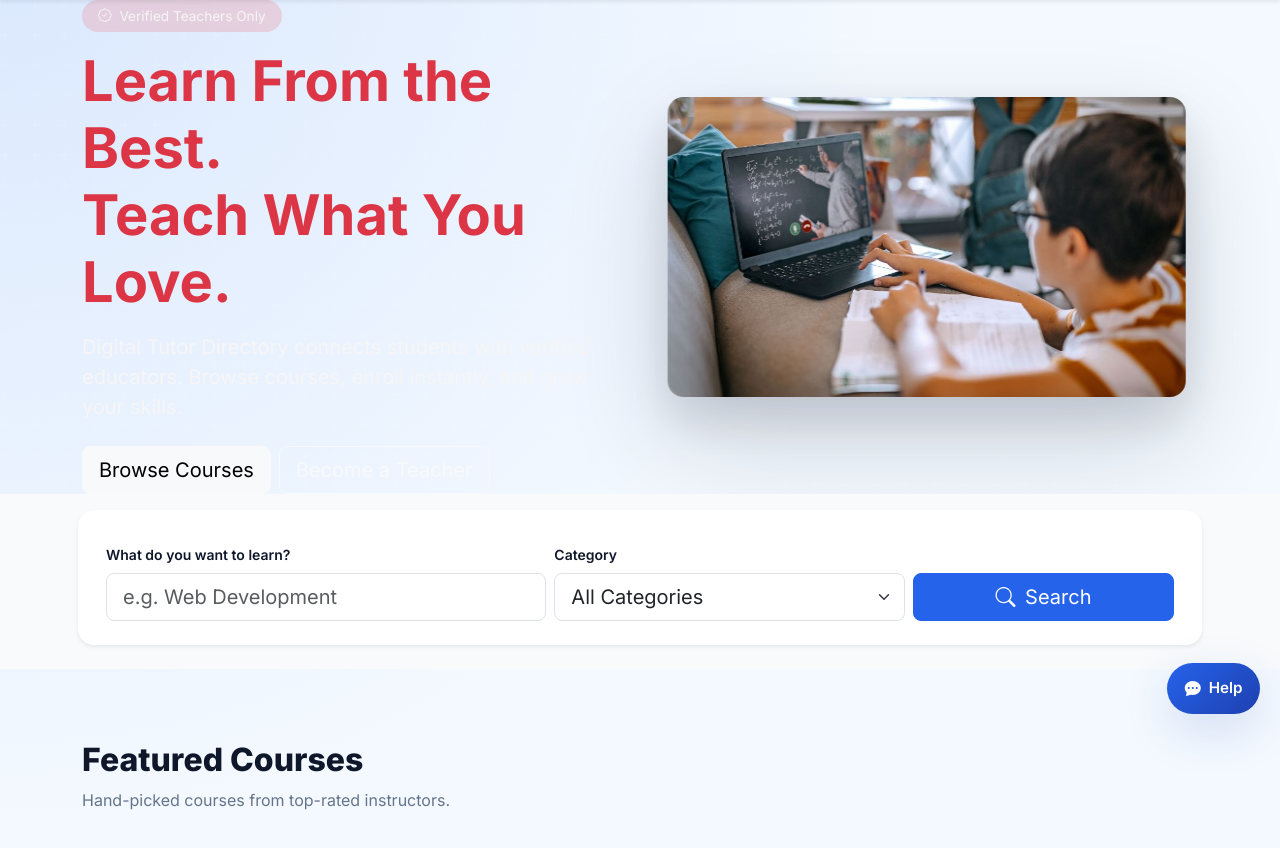
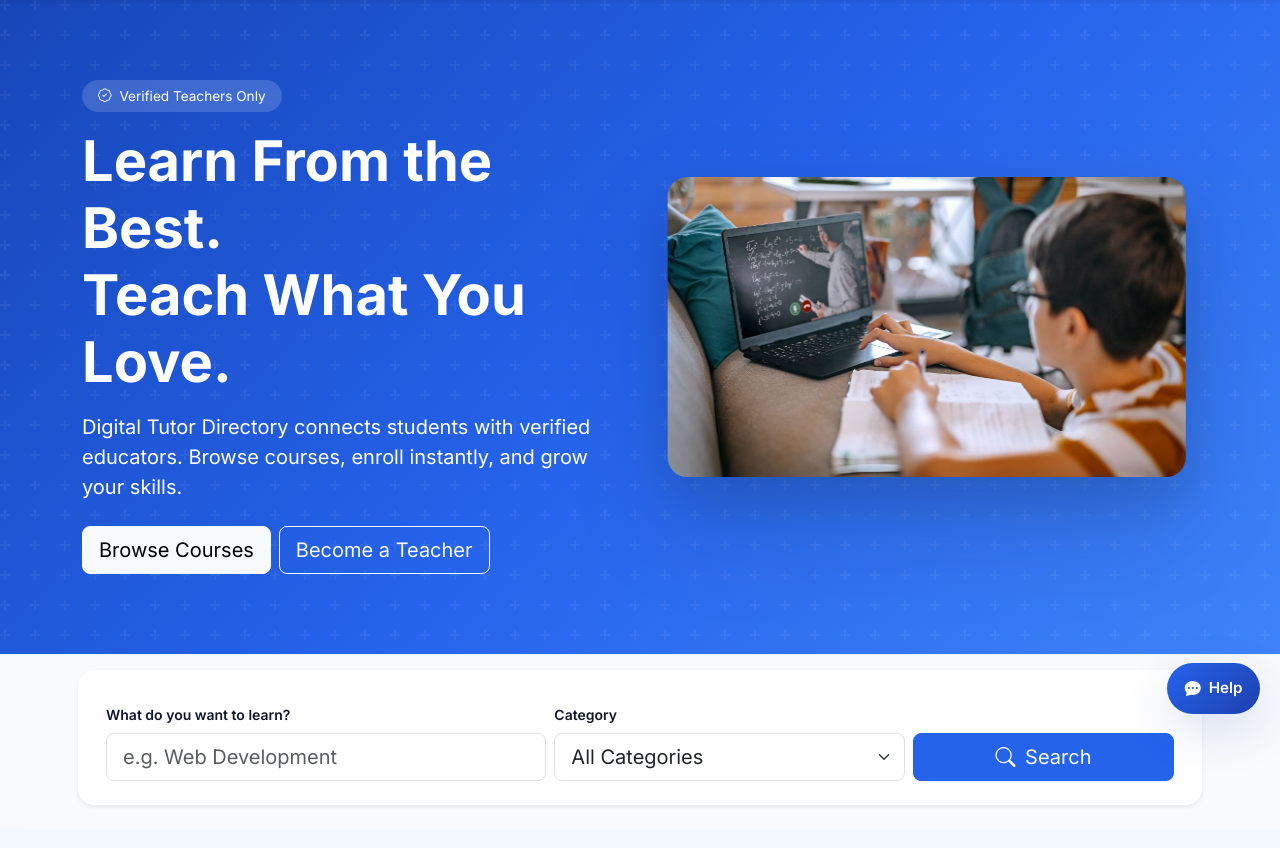
Before and after one commit to SaithGulfam005/digital-tutor-directory, a PHP site: page /digital-tutor-directory/pages/home.php in a window 1280 px wide. Shown: the part 66-914 px from the top of the page. Run offline with PHP 8.4, Linux system fonts and the light colour scheme; data comes from the database, SQL or seed files in the repository.

Commit message:
here section fix

```diff
--- a/assets/css/components.css
+++ b/assets/css/components.css
@@ -60,7 +60,7 @@
 /* Course detail */
 .course-banner {
   min-height: 220px;
-  background: linear-gradient(135deg, var(--primary-dark) 0%, var(--primary) 50%, #3b82f6 100%);
+  background: linear-gradient(135deg, #1746b8 0%, #2563eb 52%, #3f83f8 100%);
   color: #fff;
   display: flex;
   align-items: flex-end;
--- a/assets/css/main.css
+++ b/assets/css/main.css
@@ -2,11 +2,7 @@
 body {
   font-family: var(--font);
   color: var(--text);
-<<<<<<< HEAD
-  background: #fcfbfb;
-=======
-  background: #054fe4;
->>>>>>> refs/remotes/origin/main
+  background: var(--secondary-bg);
   display: flex;
   flex-direction: column;
   min-height: 100vh;
@@ -42,13 +38,8 @@ main { flex: 1; }
 
 /* Hero */
 .hero {
-<<<<<<< HEAD
-  background: linear-gradient(135deg, hsl(234, 84%, 50%) 0%, #2e2eec 50%, #4122f0 100%);
-  color: hwb(0 100% 0%);
-=======
-  background: linear-gradient(135deg, hsl(234, 70%, 54%) 0%, #2e2eec 50%, #4122f0 100%);
-  color: hwb(0 96% 3%);
->>>>>>> refs/remotes/origin/main
+  background: linear-gradient(135deg, #1746b8 0%, #2563eb 52%, #3f83f8 100%);
+  color: #fff;
   padding: 5rem 0;
   position: relative;
   overflow: hidden;
@@ -60,14 +51,14 @@ main { flex: 1; }
 }
 .hero .container { position: relative; z-index: 1; }
 .hero-badge {
-  background: rgba(248, 42, 42, 0.15);
+  background: rgba(255, 255, 255, 0.16);
   backdrop-filter: blur(8px);
   border-radius: 50px;
   padding: 0.35rem 1rem;
   font-size: 0.85rem;
 }
 .hero-img-wrap {
-  border-radius: var(--radius-lg);
+  border-radius: 20px;
   overflow: hidden;
   box-shadow: var(--shadow-hover);
 }
@@ -146,7 +137,7 @@ main { flex: 1; }
 
 /* Auth split */
 .auth-split__brand {
-  background: linear-gradient(160deg, var(--primary-dark), var(--primary));
+  background: linear-gradient(135deg, #1746b8 0%, #2563eb 52%, #3f83f8 100%);
   color: #fff;
   flex-direction: column;
   justify-content: center;
@@ -156,7 +147,7 @@ main { flex: 1; }
 
 /* Page header — matches home .hero banner */
 .page-hero {
-  background: linear-gradient(135deg, #166534 0%, #16a34a 50%, #4ade80 100%);
+  background: linear-gradient(135deg, #1746b8 0%, #2563eb 52%, #3f83f8 100%);
   color: #fff;
   padding: 3rem 0;
   position: relative;
@@ -196,7 +187,8 @@ main { flex: 1; }
   padding: 2.25rem 0;
 }
 .page-hero--admin {
-  background: linear-gradient(135deg, #1746b8 0%, #2563eb 52%, #3b82f6 100%);
+  background: linear-gradient(110deg, #1746b8 0%, #2563eb 52%, #3f83f8 100%) !important;
+  color: #fff;
 }
 .page-hero--admin .page-hero__actions .btn-primary,
 .page-hero--admin .page-hero__actions .btn-outline-primary {
--- a/pages/home.php
+++ b/pages/home.php
@@ -39,7 +39,7 @@ require_once __DIR__ . '/../components/navbar.php';
     <div class="row align-items-center g-5">
       <div class="col-lg-6 fade-up">
         <span class="hero-badge d-inline-block mb-3"><i class="bi bi-patch-check me-1"></i> Verified Teachers Only</span>
-        <h1 class="display-4 fw-bold mb-3 text-danger">Learn From the Best.<br>Teach What You Love.</h1>
+        <h1 class="display-4 fw-bold mb-3">Learn From the Best.<br>Teach What You Love.</h1>
         <p class="lead opacity-90 mb-4">Digital Tutor Directory connects students with verified educators. Browse courses, enroll instantly, and grow your skills.</p>
         <div class="d-flex flex-wrap gap-2">
           <a href="<?= url('pages/courses.php') ?>" class="btn btn-light btn-lg">Browse Courses</a>
```
